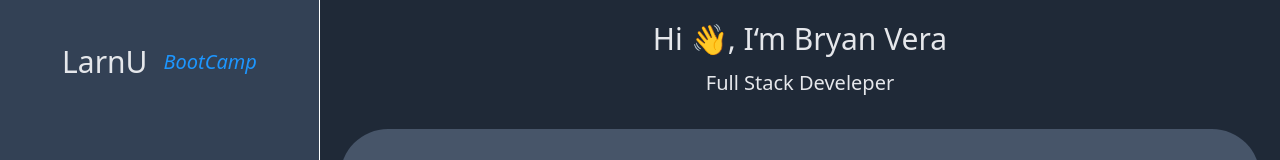
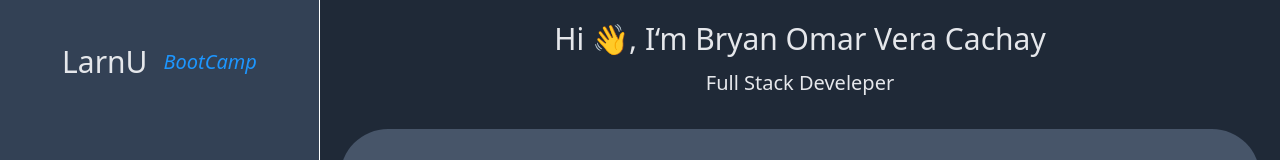
Before and after one commit to sefhirothxd/react_final, a React (Vite) app: page / in a window 1280 px wide. Shown: the top 160 px of the page. Built offline with nearby package versions, Linux system fonts and the light colour scheme; no server answers.

Commit message:
se realiza cambio para verificar el deploy

```diff
--- a/src/components/Main.tsx
+++ b/src/components/Main.tsx
@@ -7,7 +7,7 @@ const Main = () => {
     <div className="pt-5 px-5 w-full">
       <div className="mb-8 relative">
         <h1 className="text-3xl text-center mb-3">
-          Hi 👋, I&lsquo;m Bryan Vera
+          Hi 👋, I&lsquo;m Bryan Omar Vera Cachay
         </h1>
         <p className="text-xl text-center">Full Stack Develeper</p>
       </div>
```
